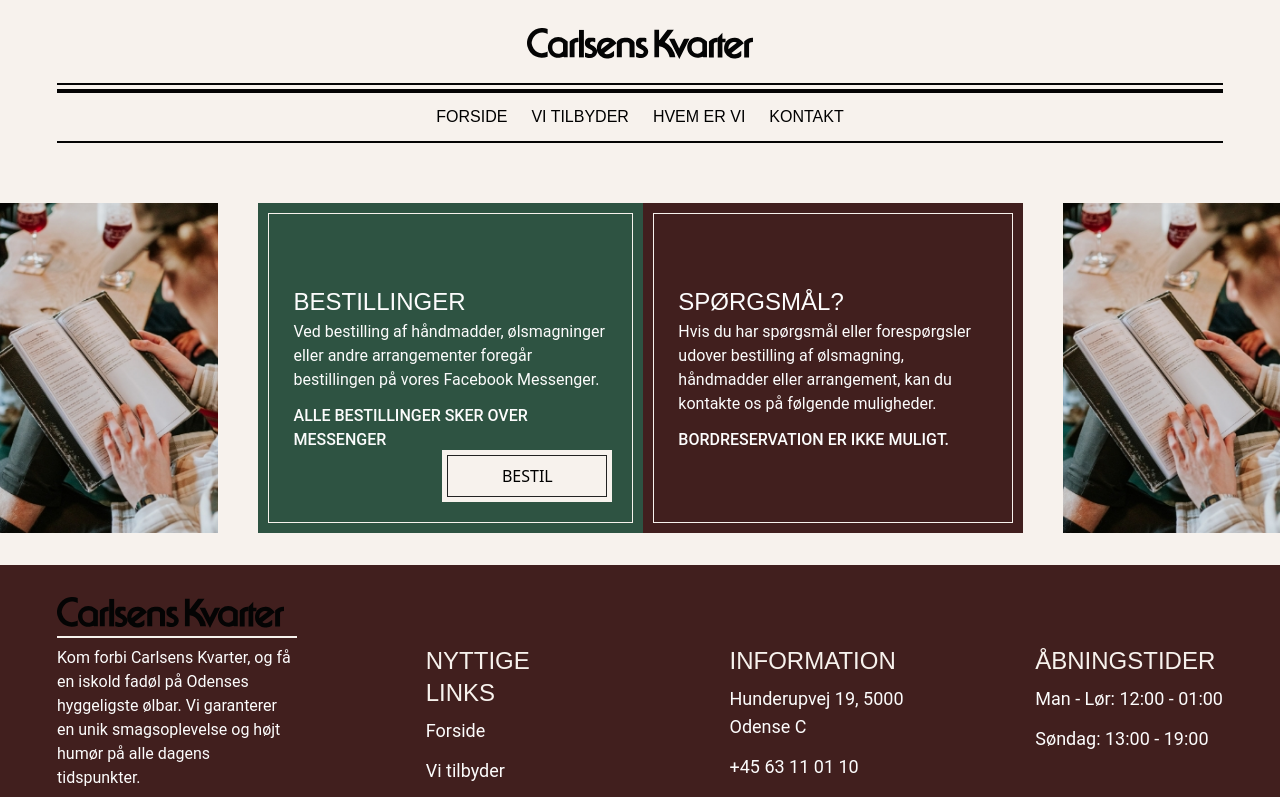
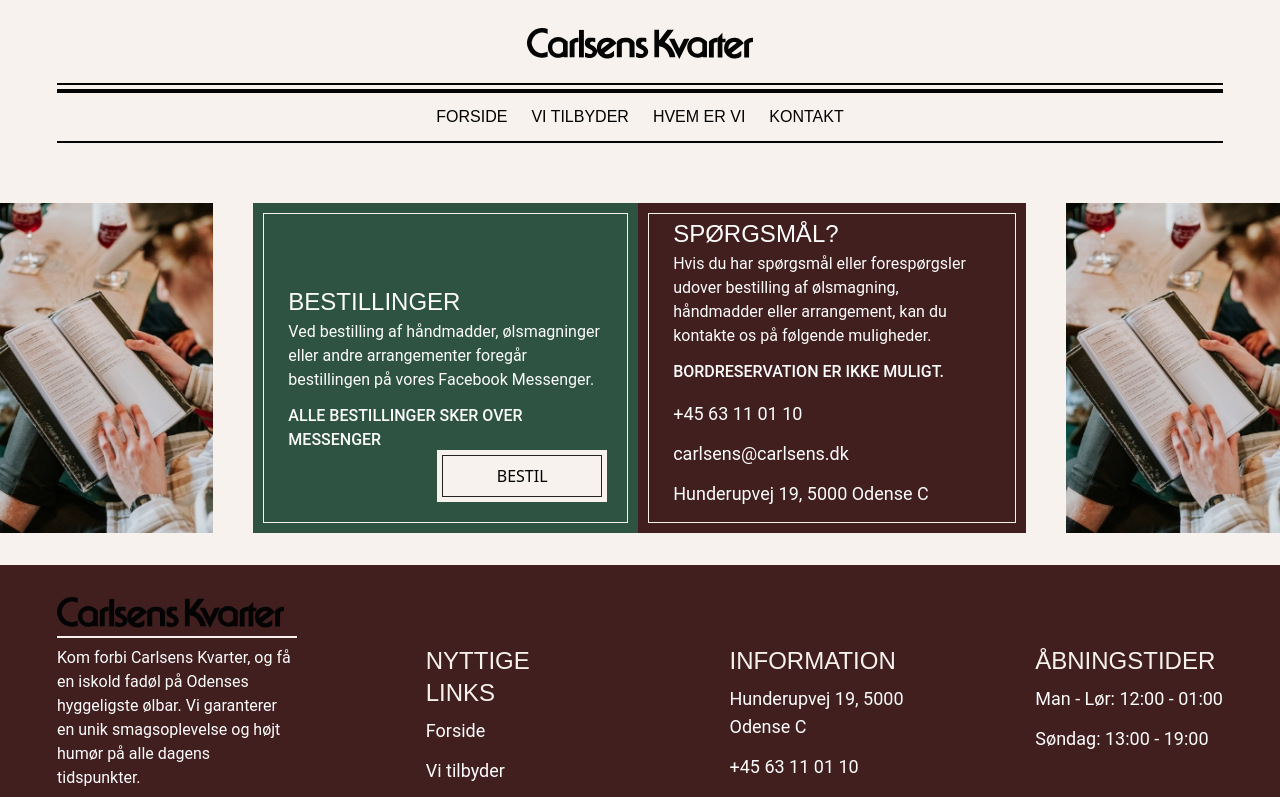
Before and after one commit to emil584c/projekt-6, a Vue app: page /contact in a window 1280 px wide. Shown: the top 797 px of the page. Built offline with nearby package versions, Linux system fonts and the light colour scheme; a web font is replaced by a local one.

Commit message:
kontakt box

```diff
--- a/src/components/ContactSection.vue
+++ b/src/components/ContactSection.vue
@@ -27,6 +27,10 @@ import buttonPrimary from './ButtonPrimary.vue'
                             <h3>SPØRGSMÅL?</h3>
                             <p class=" mb-3 max-w-[386px]">Hvis du har spørgsmål eller forespørgsler udover bestilling af ølsmagning, håndmadder eller arrangement, kan du kontakte os på følgende muligheder.</p>
                             <p class=" text-base font-medium">BORDRESERVATION ER IKKE MULIGT.</p>
+                            <div class="bg-border-white w-full md:max-w-content-width h-[1px] my-2"></div>
+                            <p class="mb-1 md:mb-3 text-lg">+45 63 11 01 10</p>
+                            <p class="mb-1 md:mb-3 text-lg">carlsens@carlsens.dk</p>
+                            <p class="mb-1 md:mb-3 text-lg">Hunderupvej 19, 5000 Odense C</p>
                         </div>
                      </div>
                      <div class="bg-[url('../assets/images/placeholders/menufoto.jpg')] bg-cover w-mobilebox-width h-mobilebox-height bg-center flex flex-col justify-center gap-6 pl-5 md:w-box-width"></div>
```
